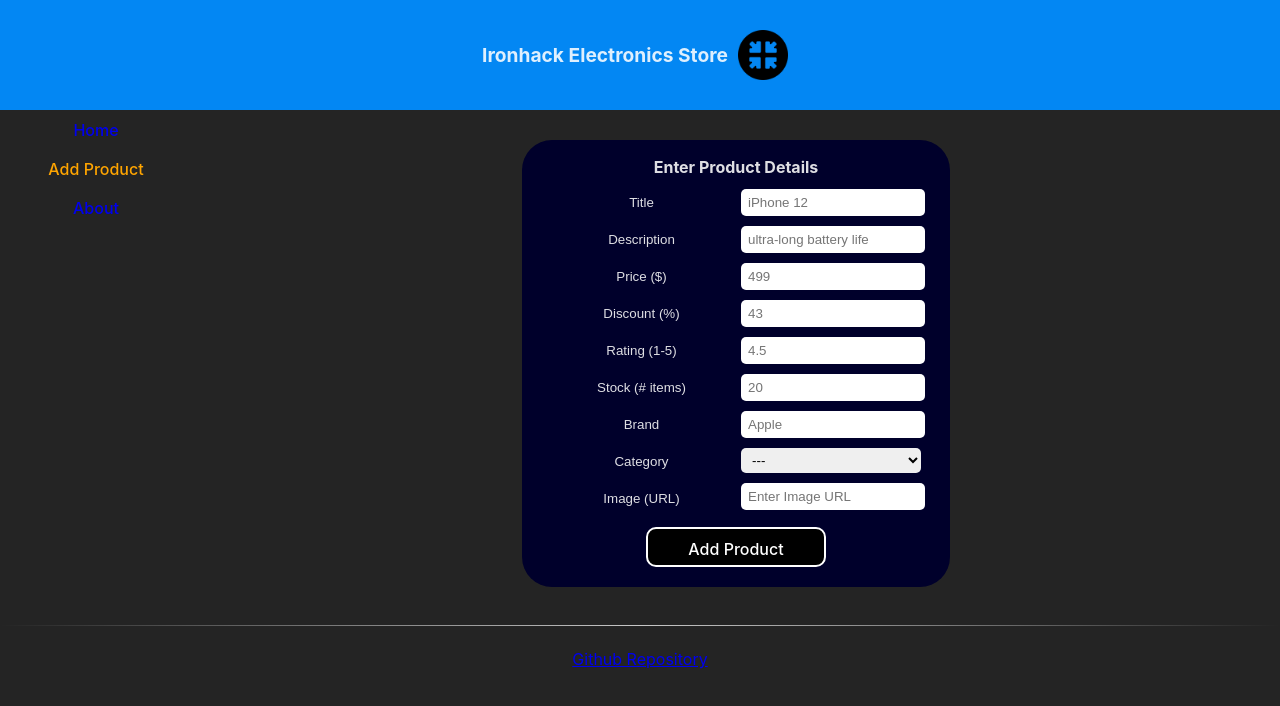
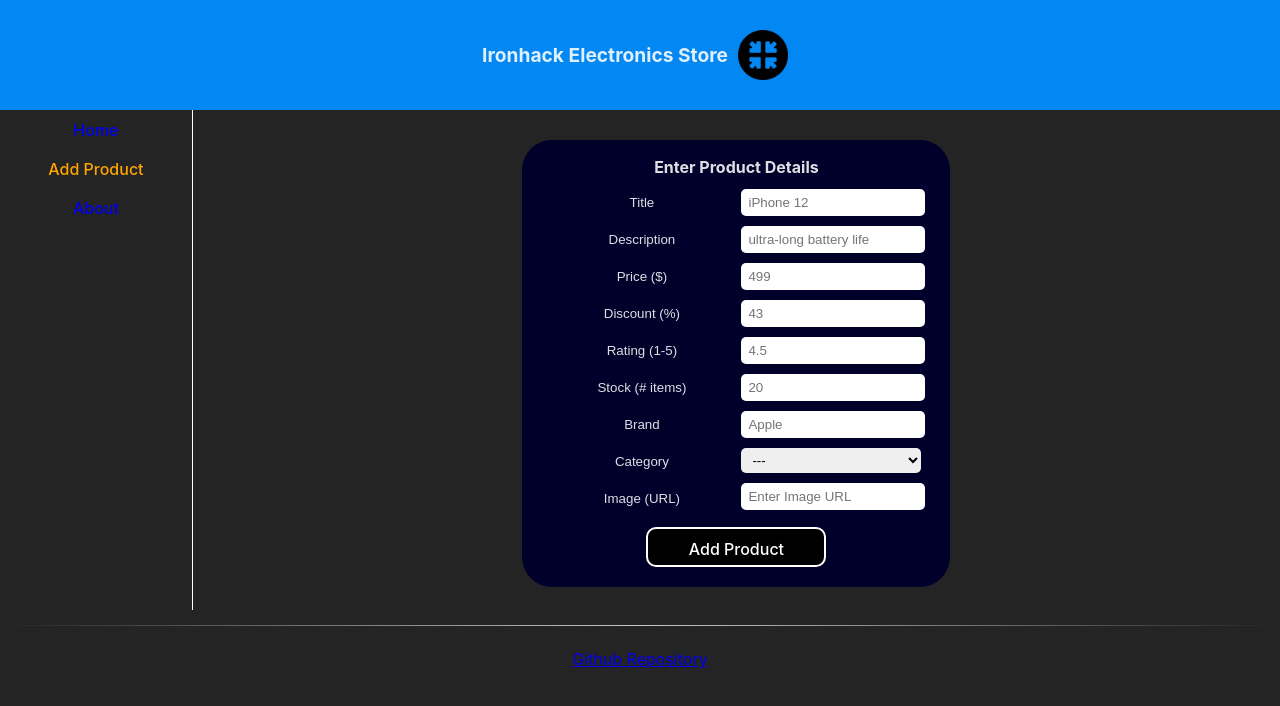
Before and after one commit to suastech/miniproject-reactApp, a React (Vite) app: page /addproduct in a window 1280 px wide. Shown: the top 706 px of the page. Built offline with nearby package versions, Linux system fonts and the light colour scheme.

Commit message:
adjusted sidebar styling

```diff
--- a/src/App.css
+++ b/src/App.css
@@ -33,6 +33,7 @@
 
 .sidebar {
   width: 15%;
+  border-right: 1px solid white;
 }
 
 button {
--- a/src/App.jsx
+++ b/src/App.jsx
@@ -11,7 +11,7 @@
 import ProductDetailView from './components/ProductDetailView.jsx'
 import About from './components/About.jsx';
 import NotFound from './components/NotFound.jsx';
-import ProductData from './products.json';
+import ProductData from './assets/products.json';
 
 
 function App() {
```
Also changed, not shown: src/assets/products.json (renamed from src/products.json).
